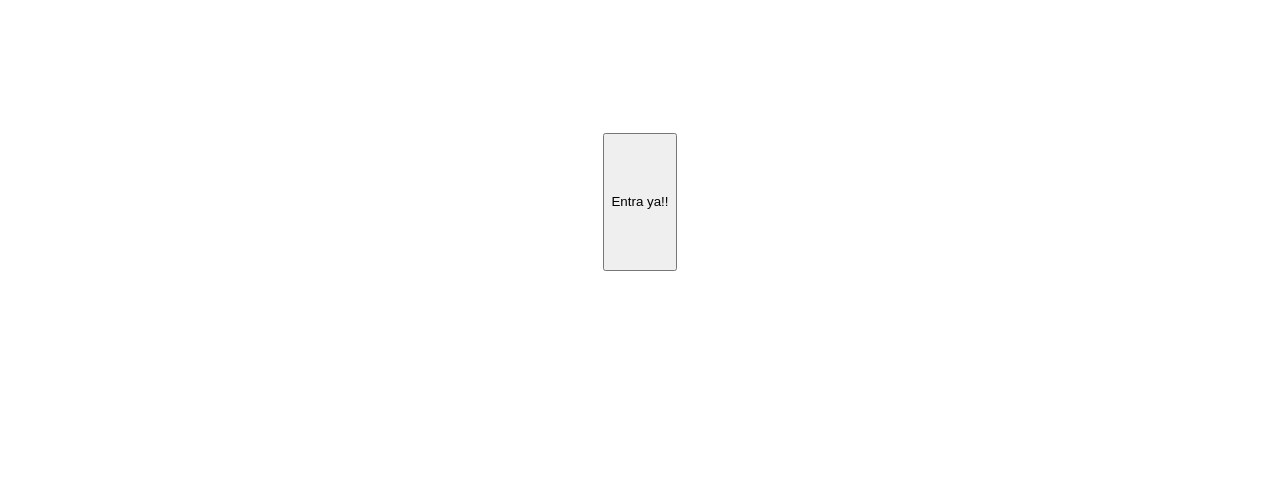
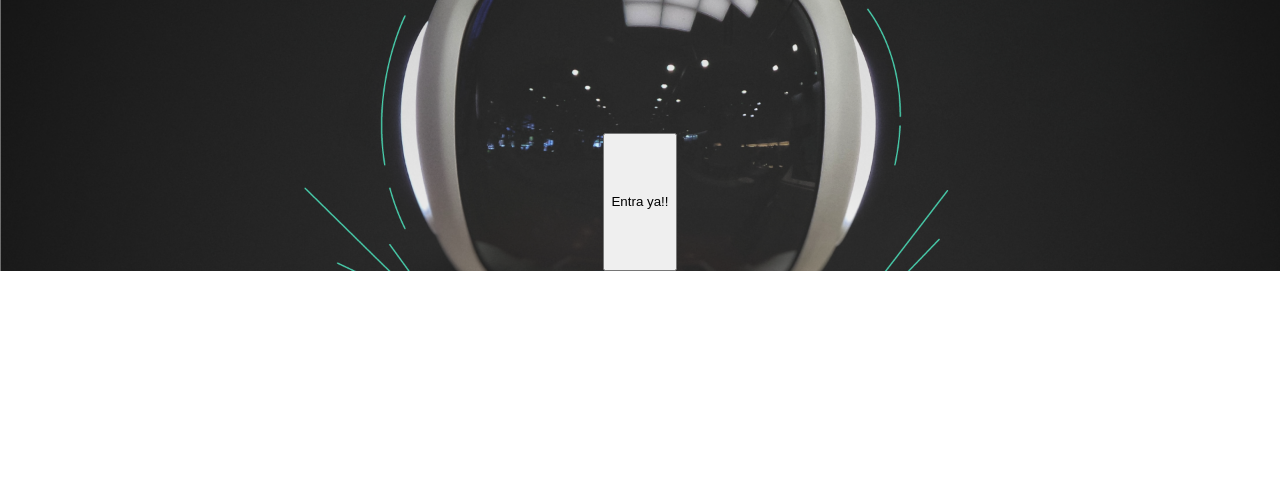
Before and after one commit to HectorZL/BlogPersonal, a plain HTML site: page index.html in a window 1280 px wide. Shown: the part 299-800 px from the top of the page. Drawn offline with Linux system fonts and the light colour scheme.

Commit message:
agregando fondo

```diff
--- a/css/main.css
+++ b/css/main.css
@@ -63,7 +63,13 @@ nav .home-main {
     display: grid;
     grid-template-columns: 1fr 4fr 1fr;
     height: 100%;
-    background-image: url('');
+}
+
+.home-main {
+    background-image: url('../assets/img/Cover.png');
+    background-size: cover;
+    background-position: center;
+    background-repeat: no-repeat;
 }
 
 nav .nav-logo-container img {
```
Also changed, not shown: assets/img/Cover.png (added), assets/img/fondo.jpg (added).
